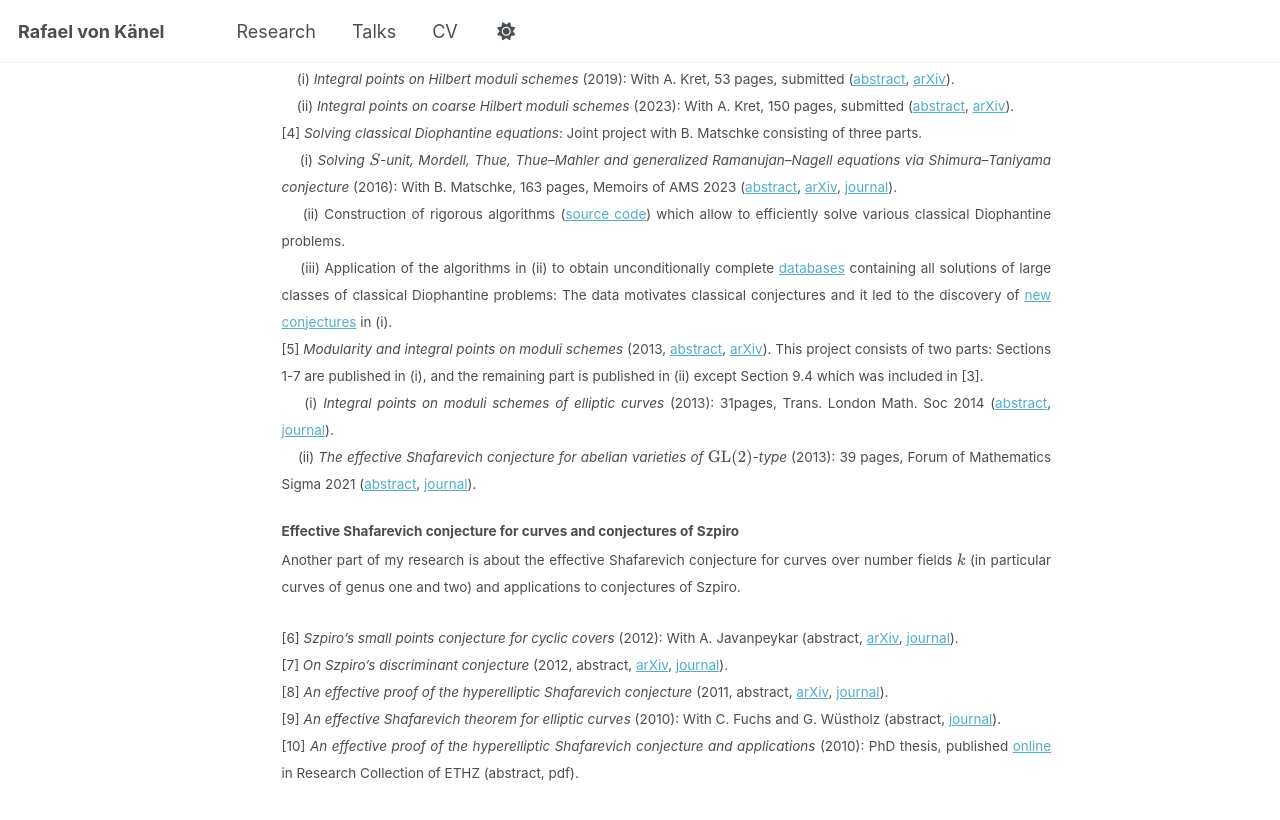
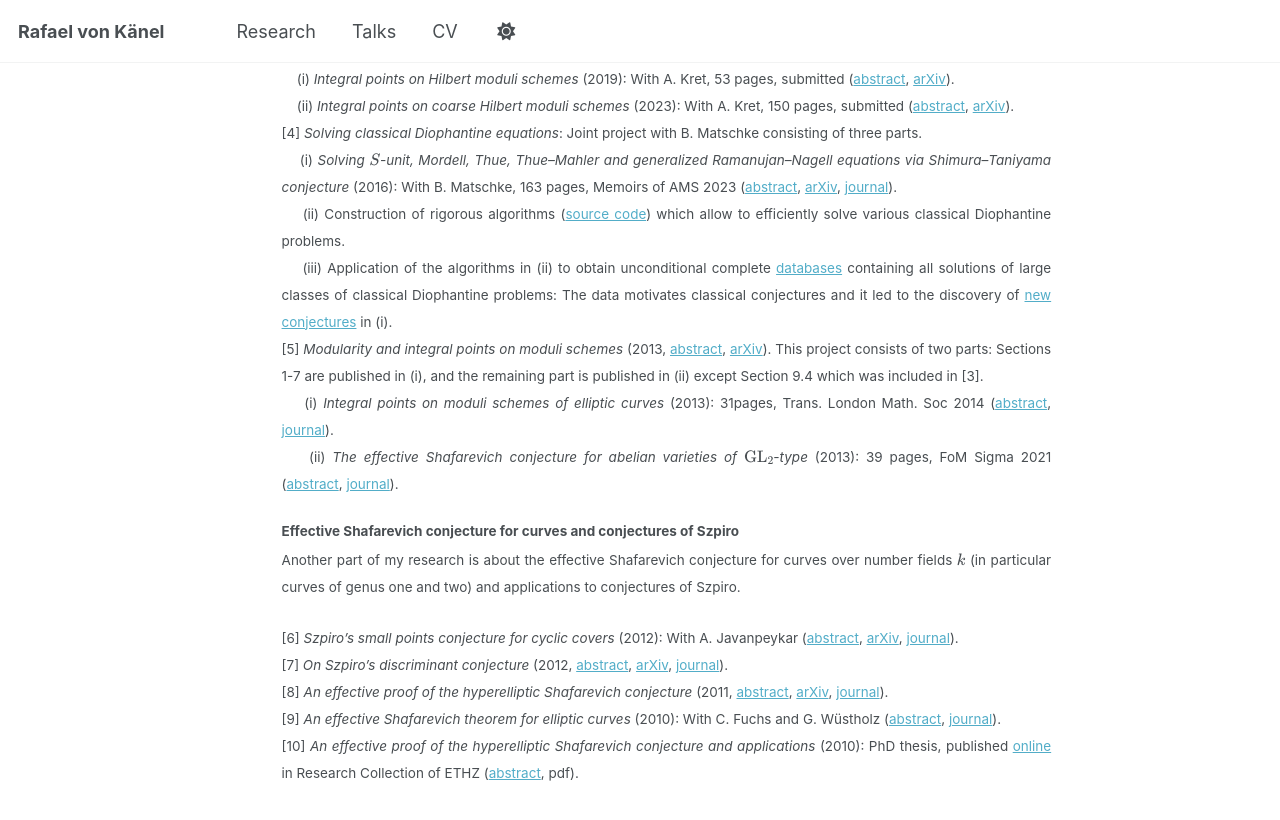
Before and after one commit to rafaelvonkanel/rafaelvonkanel.github.io, a Jekyll site: the page built from _pages/research.md, in a window 1280 px wide and 900 px high, scrolled down 340 px. Shown: the top 820 px of the window. Built offline with Jekyll 4.4.1, drawn with Linux system fonts in a browser that asks for light colours; a script that is not in the unit is left out.

Commit message:
Update research.md

```diff
--- a/_pages/research.md
+++ b/_pages/research.md
@@ -16,18 +16,18 @@ author_profile: false
 [4] *Solving classical Diophantine equations*: Joint project with B. Matschke consisting of three parts.
 &nbsp;&nbsp;&nbsp; (i) *Solving \\(S\\)-unit, Mordell, Thue, Thue–Mahler and generalized Ramanujan–Nagell equations via Shimura–Taniyama conjecture* (2016): With B. Matschke, 163 pages, Memoirs of AMS 2023 ([abstract](../_research/proj5.md), [arXiv](https://arxiv.org/abs/1605.06079), [journal](https://bookstore.ams.org/view?ProductCode=MEMO/286/1419)).
 &nbsp;&nbsp;&nbsp; (ii) Construction of rigorous algorithms ([source code](https://github.com/bmatschke/solving-classical-diophantine-equations)) which allow to efficiently solve various classical Diophantine problems.
-&nbsp;&nbsp;&nbsp; (iii) Application of the algorithms in (ii) to obtain unconditionally complete [databases](https://bmatschke.github.io/solving-classical-diophantine-equations/) containing all solutions of large classes of classical Diophantine problems: The data motivates classical conjectures and it led to the discovery of [new conjectures](https://bmatschke.github.io/solving-classical-diophantine-equations/) in (i).
+&nbsp;&nbsp;&nbsp; (iii) Application of the algorithms in (ii) to obtain unconditional complete [databases](https://bmatschke.github.io/solving-classical-diophantine-equations/) containing all solutions of large classes of classical Diophantine problems: The data motivates classical conjectures and it led to the discovery of [new conjectures](https://bmatschke.github.io/solving-classical-diophantine-equations/) in (i).
 [5] *Modularity and integral points on moduli schemes* (2013, [abstract](../_research/proj6.md), [arXiv](https://arxiv.org/abs/1310.7263)). This project consists of two parts: Sections 1-7 are published in (i), and the remaining part is published in (ii) except Section 9.4 which was included in [3].
 &nbsp;&nbsp;&nbsp; (i) *Integral points on moduli schemes of elliptic curves* (2013): 31pages, Trans. London Math. Soc 2014 ([abstract](../_research/proj7.md), [journal](https://londmathsoc.onlinelibrary.wiley.com/doi/full/10.1112/tlms/tlu003)).
-&nbsp;&nbsp;&nbsp; (ii) *The effective Shafarevich conjecture for abelian varieties of \\(\text{GL(2)}\\)-type* (2013): 39 pages, Forum of Mathematics Sigma 2021 ([abstract](../_research/proj8.md), [journal](https://www.cambridge.org/core/journals/forum-of-mathematics-sigma/article/effective-shafarevich-conjecture-for-abelian-varieties-of-text-gl2type/5DA2DC5985591DFBC9A26C20BA22F49B)).
+&nbsp;&nbsp;&nbsp; (ii) *The effective Shafarevich conjecture for abelian varieties of \\(\text{GL}_2\\)-type* (2013): 39 pages, FoM Sigma 2021 ([abstract](../_research/proj8.md), [journal](https://www.cambridge.org/core/journals/forum-of-mathematics-sigma/article/effective-shafarevich-conjecture-for-abelian-varieties-of-text-gl2type/5DA2DC5985591DFBC9A26C20BA22F49B)).
 </small>
 
 #### Effective Shafarevich conjecture for curves and conjectures of Szpiro
 <div style="text-align: justify !important; text-justify: inter-word;" markdown="1"><small>Another part of my research is about the effective Shafarevich conjecture for curves over number fields \\(k\\) (in particular curves of genus one and two) and applications to conjectures of Szpiro.</small>
 <div style="text-align: justify !important; text-justify: inter-word;" markdown="1"><small>
-[6] *Szpiro's small points conjecture for cyclic covers* (2012): With A. Javanpeykar (abstract, [arXiv](https://arxiv.org/abs/1311.0043), [journal](https://ems.press/content/serial-article-files/26254)).
-[7] *On Szpiro's discriminant conjecture* (2012, abstract, [arXiv](https://arxiv.org/abs/1310.7980), [journal](https://academic.oup.com/imrn/article-abstract/2014/16/4457/795558)).
-[8] *An effective proof of the hyperelliptic Shafarevich conjecture* (2011, abstract, [arXiv](https://arxiv.org/abs/1310.6727), [journal](https://jtnb.centre-mersenne.org/item/10.5802/jtnb.877.pdf)).
-[9] *An effective Shafarevich theorem for elliptic curves* (2010): With C. Fuchs and G. W&uuml;stholz (abstract, [journal](https://www.impan.pl/pl/wydawnictwa/czasopisma-i-serie-wydawnicze/acta-arithmetica/all/148/2/82781/an-effective-shafarevich-theorem-for-elliptic-curves)).
-[10] *An effective proof of the hyperelliptic Shafarevich conjecture and applications* (2010): PhD thesis, published [online](https://www.research-collection.ethz.ch/handle/20.500.11850/152554) in Research Collection of ETHZ (abstract, pdf).
+[6] *Szpiro's small points conjecture for cyclic covers* (2012): With A. Javanpeykar ([abstract](../_research/proj9.md), [arXiv](https://arxiv.org/abs/1311.0043), [journal](https://ems.press/content/serial-article-files/26254)).
+[7] *On Szpiro's discriminant conjecture* (2012, [abstract](../_research/proj10.md), [arXiv](https://arxiv.org/abs/1310.7980), [journal](https://academic.oup.com/imrn/article-abstract/2014/16/4457/795558)).
+[8] *An effective proof of the hyperelliptic Shafarevich conjecture* (2011, [abstract](../_research/proj11.md), [arXiv](https://arxiv.org/abs/1310.6727), [journal](https://jtnb.centre-mersenne.org/item/10.5802/jtnb.877.pdf)).
+[9] *An effective Shafarevich theorem for elliptic curves* (2010): With C. Fuchs and G. W&uuml;stholz ([abstract](../_research/proj12.md), [journal](https://www.impan.pl/pl/wydawnictwa/czasopisma-i-serie-wydawnicze/acta-arithmetica/all/148/2/82781/an-effective-shafarevich-theorem-for-elliptic-curves)).
+[10] *An effective proof of the hyperelliptic Shafarevich conjecture and applications* (2010): PhD thesis, published [online](https://www.research-collection.ethz.ch/handle/20.500.11850/152554) in Research Collection of ETHZ ([abstract](../_research/proj13.md), pdf).
 </small>
```
